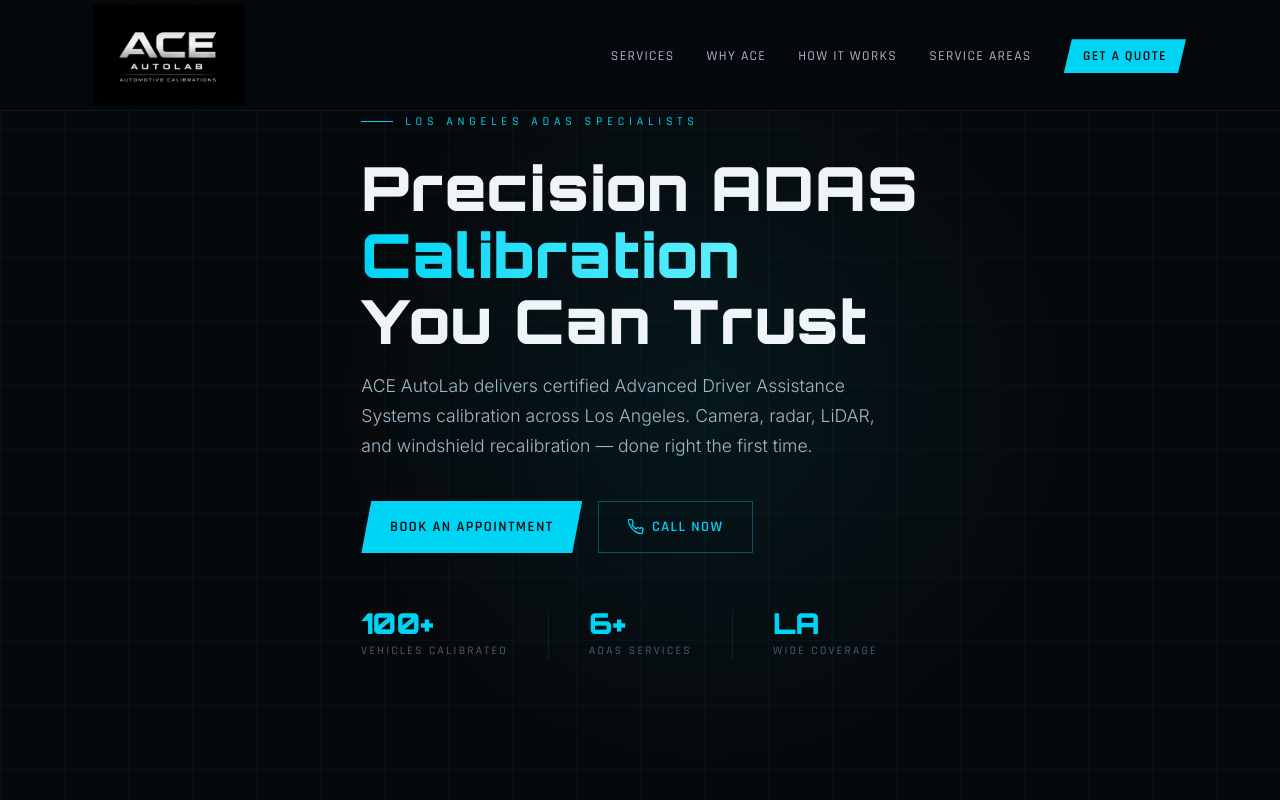
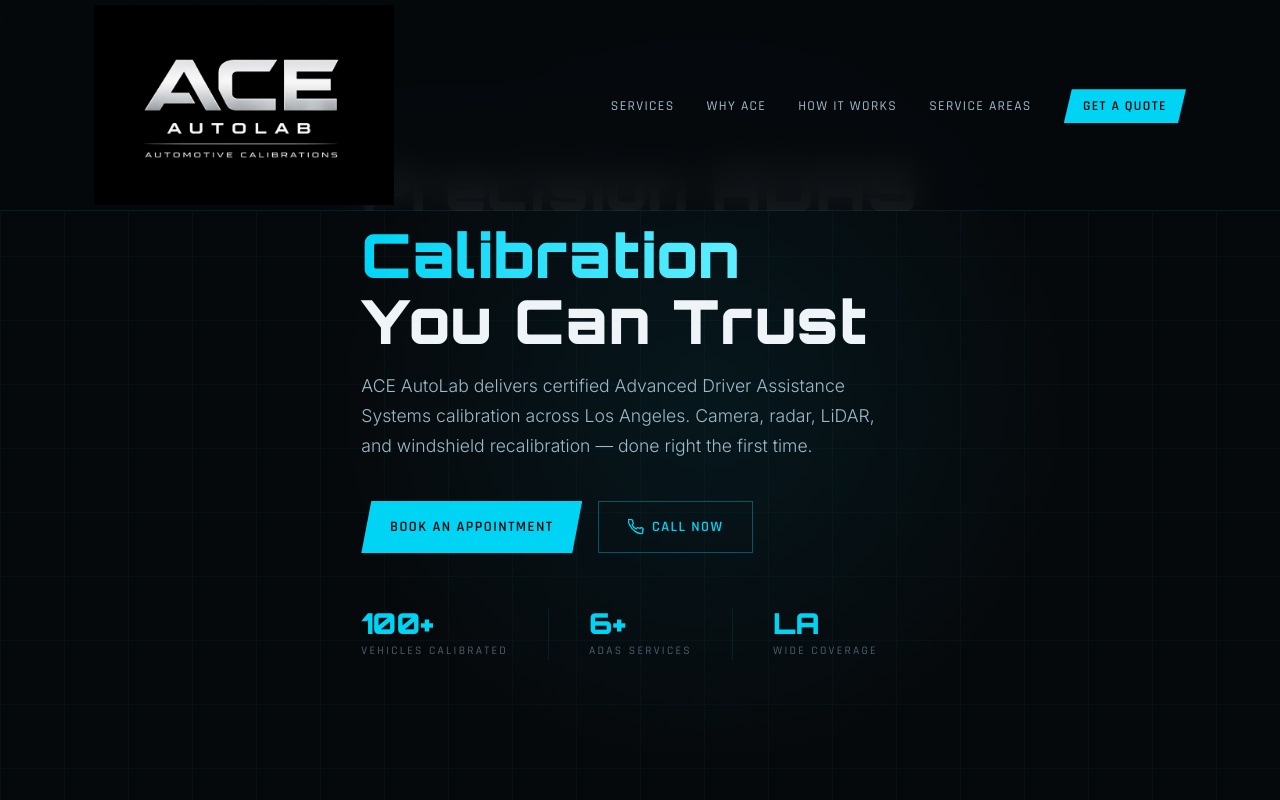
Before and after one commit to simmnchtr2/ace-auto-lab, a plain HTML site: page index.html in a window 1280 px wide. Shown: the top 800 px of the page. Drawn offline with Linux system fonts and the light colour scheme.

Commit message:
200px tall logo

```diff
--- a/index.html
+++ b/index.html
@@ -54,7 +54,7 @@
 
     /* NAV */
     nav { position: fixed; top: 0; left: 0; right: 0; z-index: 100; background: rgba(6,9,12,0.92); backdrop-filter: blur(16px); border-bottom: 1px solid var(--border); }
-    .nav-inner { display: flex; align-items: center; justify-content: space-between; height: 110px; transition: height 0.4s ease; }
+    .nav-inner { display: flex; align-items: center; justify-content: space-between; height: 210px; transition: height 0.4s ease; }
     .nav-logo { display: flex; flex-direction: column; line-height: 1; text-decoration: none; }
     .nav-logo-ace { font-family: 'Orbitron', monospace; font-size: 1.4rem; font-weight: 900; letter-spacing: 0.15em; background: linear-gradient(135deg, #fff 0%, #b0c8d8 50%, #fff 100%); -webkit-background-clip: text; -webkit-text-fill-color: transparent; background-clip: text; }
     .nav-logo-sub { font-family: 'Rajdhani', sans-serif; font-size: 0.58rem; letter-spacing: 0.35em; color: var(--cyan); text-transform: uppercase; margin-top: 2px; }
@@ -206,7 +206,7 @@
   <nav aria-label="Main navigation">
     <div class="container nav-inner">
       <a href="/" class="nav-logo" aria-label="ACE AutoLab home">
-        <img src="/logo.png" alt="ACE AutoLab - Automotive Calibrations" id="navLogo" height="100" style="display:block; transition: height 0.4s ease;"/>
+        <img src="/logo.png" alt="ACE AutoLab - Automotive Calibrations" id="navLogo" height="200" style="display:block; transition: height 0.4s ease;"/>
       </a>
       <ul class="nav-links">
         <li><a href="#services">Services</a></li>
@@ -494,8 +494,8 @@
         navEl.style.height = '68px';
         logoEl.height = 52;
       } else {
-        navEl.style.height = '110px';
-        logoEl.height = 100;
+        navEl.style.height = '210px';
+        logoEl.height = 200;
       }
     });
 
```
